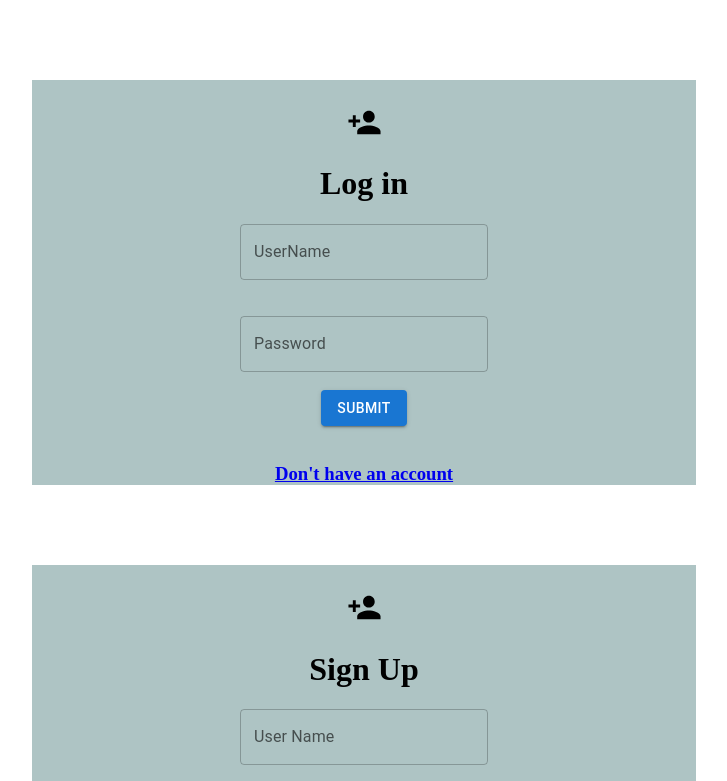
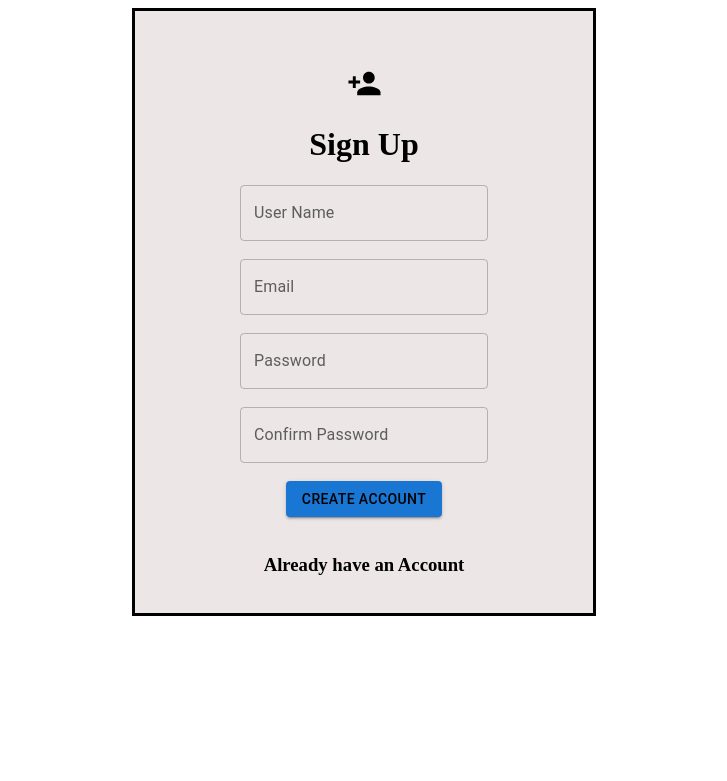
Before and after one commit to BelindaNabudde/React-Video-Library-Capstone-Project-, a React (Create React App) app: page / in a window 1280 px wide. Shown: the top 781 px of the page, without its empty margins (276-1003 px from the left). Built offline with nearby package versions, Linux system fonts and the light colour scheme.

Commit message:
updated the login and signup pages

```diff
--- a/src/App.css
+++ b/src/App.css
@@ -10,6 +10,7 @@
   /* align-items: center; */
   /* font-size: 40px; */
   margin-top: 30px;
+  color: black;
 }
 
 /* .text{
@@ -30,18 +31,26 @@
  .text-center{
   align-items: center;
   margin-left: 550px;
- }  */
- #link{
+ }
+   */
+
+  #button-link{
+    text-decoration: none;
+    color: black;
+  }
+
+ #login-link{
  text-decoration: none;
+ color:black
  }
  .error{
   color: red;
 }
 
-.form{
+/* .form{
   background-color:rgb(174, 196, 196);
   margin-left: 300px;
   margin-right: 300px;
-  margin-top:80px;
+  margin-top:30px;
   text-align: center;
-}
+} */
--- a/src/App.js
+++ b/src/App.js
@@ -9,11 +9,11 @@ export default function App(){
     return(
         <BrowserRouter>
         <div className='App'>
-        <Login/>
+
         </div>
             <Routes>
             <Route  path='/' element={<Signup/>}/>
-            <Route path='/Login' component={<Login/>}/>
+            <Route path='/Login' element={<Login/>}/>
             </Routes>
         </BrowserRouter>
     )
--- a/src/Login.js
+++ b/src/Login.js
@@ -60,11 +60,11 @@ export default function Login(){
         {errors.password  && <p className="error">{errors.password}</p>}
         <br/>
         <br/>
-        <Link to="/Signup"><Button id="submit"variant="contained" color="primary" onClick={handleFormSubmit}>  Submit</Button></Link>
+        <Button id="submit"variant="contained" color="primary" onClick={handleFormSubmit}>  Submit</Button>
         </div>
         <br/>
         <h3 className='text-center'>
-            <Link to="/Signup">Don't have an account</Link>
+            <Link to="/" id="Link">Don't have an account</Link>
         </h3>
         </div>
     );
--- a/src/Signup.js
+++ b/src/Signup.js
@@ -6,8 +6,7 @@ import Button from '@mui/material/Button';
 import PersonAddIcon from '@mui/icons-material/PersonAdd';
 import "./App.css";
 import validation from "./validation";
-import {Link} from "react-router-dom"
-import Login from "./Login"
+import {Link} from "react-router-dom";
 
 
 export default function Signup(){
@@ -40,12 +39,12 @@ export default function Signup(){
 
     }
     const handleFormSubmit=(e)=>{
-        // e.preventDefault();
+        e.preventDefault();
         setErrors(validation(values));
-        console.log([values.userName]);
-        console.log([values.email]);
-        console.log([values.password1]);
-        console.log([values.password2]);
+        // console.log([values.userName]);
+        // console.log([values.email]);
+        // console.log([values.password1]);
+        // console.log([values.password2]);
     };
     return(
         <div className="form">
@@ -91,11 +90,11 @@ export default function Signup(){
         <br/>
         <Button variant="contained" color="primary"
          onClick={handleFormSubmit}
-         ><Link to="/Login">Create Account</Link></Button>
+         ><Link to="#" id="button-link">Create Account</Link></Button>
         </div>
         <br/>
         <h3 className='text-center'>
-        <Link to="/Login">Already have an Account</Link>
+        <Link to="/Login" id="login-link">Already have an Account</Link>
         </h3>
         <br/>
         </div>
--- a/src/styles.css
+++ b/src/styles.css
@@ -10,6 +10,7 @@
     /* font-size: 40px; */
     /* margin-top: 60px; */
     padding-top: 25px;
+    color:black
   }
 
   /* .text{
@@ -30,14 +31,16 @@
     align-items: center;
     margin-left: 550px;
    }  */
-   #link{
+   #Link{
    text-decoration: none;
+   color: black;
    }
 
-   .form{
-    background-color:rgb(174, 196, 196);
-    margin-left: 300px;
-    margin-right: 300px;
-    margin-top:80px;
+    .form{
+    background-color:rgb(236, 230, 230);
+    margin-left: 400px;
+    margin-right: 400px;
+    /* margin-top:30px; */
     text-align: center;
+    border-style: solid;
   }
```
